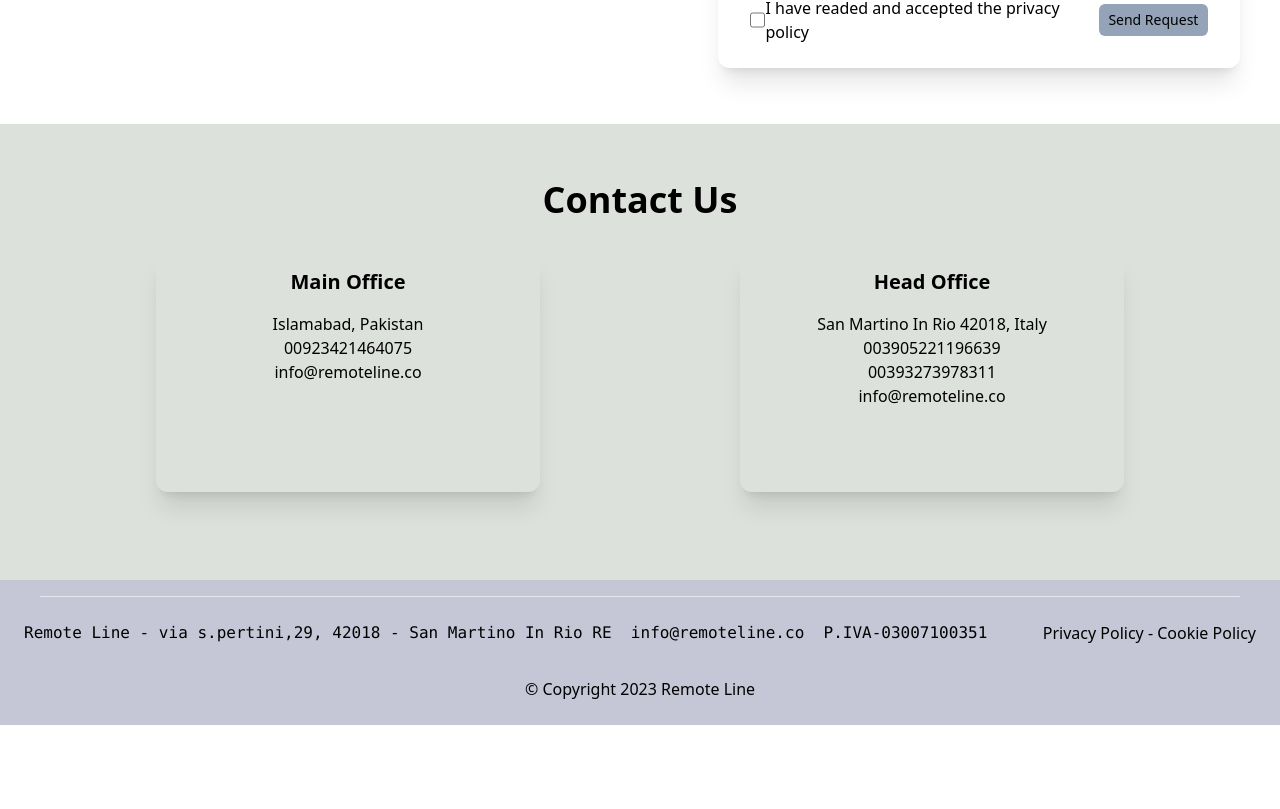
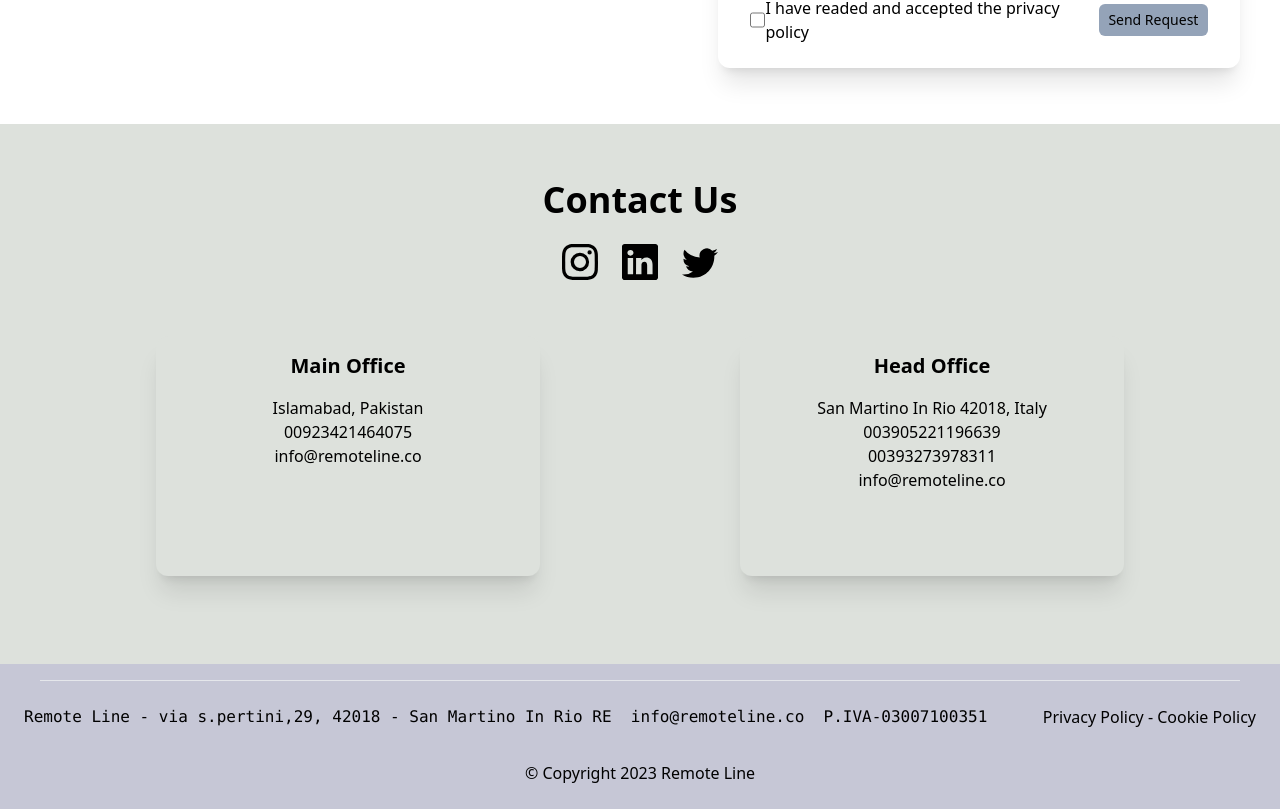
Before and after one commit to sohailabbas11/RemoteLine-Landing, a React (Create React App) app: page / in a window 1280 px wide. Shown: the part 1706-2515 px from the top of the page. Before the commit the page ends 2431 px from the top, so only its background shows below. Built offline with nearby package versions, Linux system fonts and the light colour scheme.

Commit message:
added icons

```diff
--- a/package.json
+++ b/package.json
@@ -3,10 +3,6 @@
   "version": "0.1.0",
   "private": true,
   "dependencies": {
-    "@fortawesome/fontawesome-svg-core": "^6.4.0",
-    "@fortawesome/free-regular-svg-icons": "^6.4.0",
-    "@fortawesome/free-solid-svg-icons": "^6.4.0",
-    "@fortawesome/react-fontawesome": "^0.2.0",
     "@testing-library/jest-dom": "^5.16.5",
     "@testing-library/react": "^13.4.0",
     "@testing-library/user-event": "^13.5.0",
@@ -16,6 +12,7 @@
     "@types/react-dom": "^18.0.11",
     "react": "^18.2.0",
     "react-dom": "^18.2.0",
+    "react-icons": "^4.8.0",
     "react-scripts": "5.0.1",
     "typescript": "^4.9.5",
     "web-vitals": "^2.1.4"
--- a/src/components/ContactUs.tsx
+++ b/src/components/ContactUs.tsx
@@ -1,8 +1,14 @@
+import { BsInstagram, BsLinkedin, BsTwitter } from 'react-icons/bs'
 
 const ContactUs = () => {
     return (
         <div className='flex flex-col bg-[#dde1dc] py-14'>
             <span className='text-4xl font-semibold text-center'>Contact Us</span>
+            <div className='text-4xl flex justify-center gap-6 my-6 cursor-pointer '>
+                <BsInstagram />
+                <BsLinkedin />
+                <BsTwitter />
+            </div>
             <div className='flex flex-col md:flex-row justify-around mx-14'>
                 <div className='flex flex-col bg-[#dde1dc] shadow-xl h-60 w-96 rounded-xl my-8 py-4 px-4 '>
                     <span className='text-xl font-semibold text-center'>Main Office</span>
--- a/src/components/GetInformation.tsx
+++ b/src/components/GetInformation.tsx
@@ -38,7 +38,7 @@ const GetInformation = () => {
                     </div>
                     <div>
                         <p className="font-semibold">Privacy Policy</p>
-                        <div className="flex flex-row justify-around items-center">
+                        <div className="flex justify-around items-center">
                             <input type="checkbox" className="h-4 w-4" />
                             <p >I have readed and accepted the privacy policy</p>
                             <button className=" bg-slate-400 rounded-md text-sm h-8 w-28 cursor-pointer hover:bg-green-800 ">Send Request</button>
--- a/src/components/Header.tsx
+++ b/src/components/Header.tsx
@@ -1,5 +1,5 @@
-import { faBars } from '@fortawesome/free-solid-svg-icons'
-import { FontAwesomeIcon } from '@fortawesome/react-fontawesome'
+import { AiOutlineBars } from 'react-icons/ai'
+
 
 const Header = () => {
     return (
@@ -11,7 +11,7 @@ const Header = () => {
                 <li className=' hover:text-white'>Our Services</li>
                 <li className=' hover:text-white'>Contact Us</li>
             </ul>
-            <FontAwesomeIcon icon={faBars} className='mr-6 h-6 cursor-pointer hover:text-white md:hidden' />
+            <AiOutlineBars className='mr-6 text-3xl cursor-pointer hover:text-white md:hidden' />
         </div>
     )
 }
```
Also changed, not shown: 1 other file (tests, documents, lock files or other folders).
